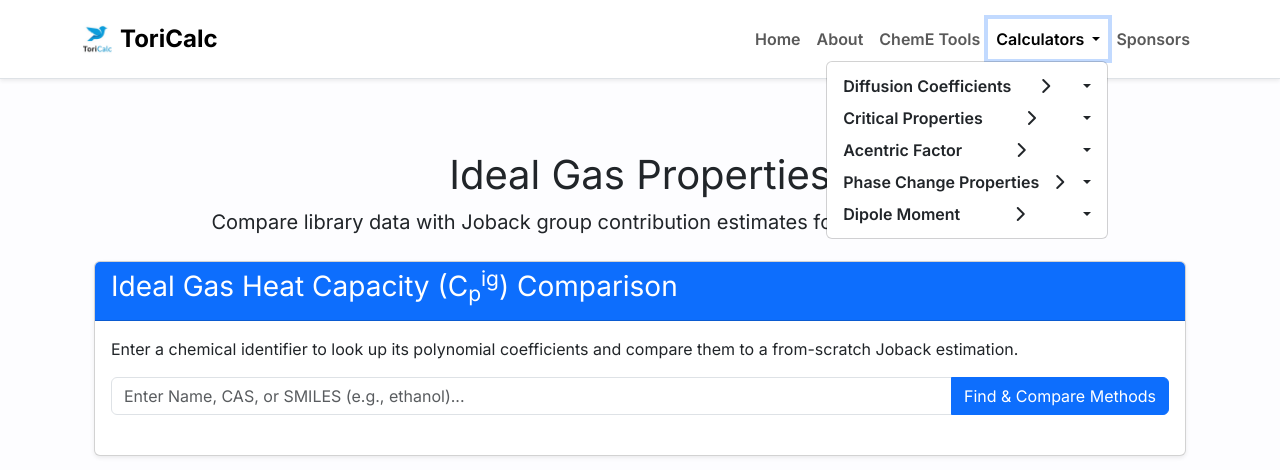
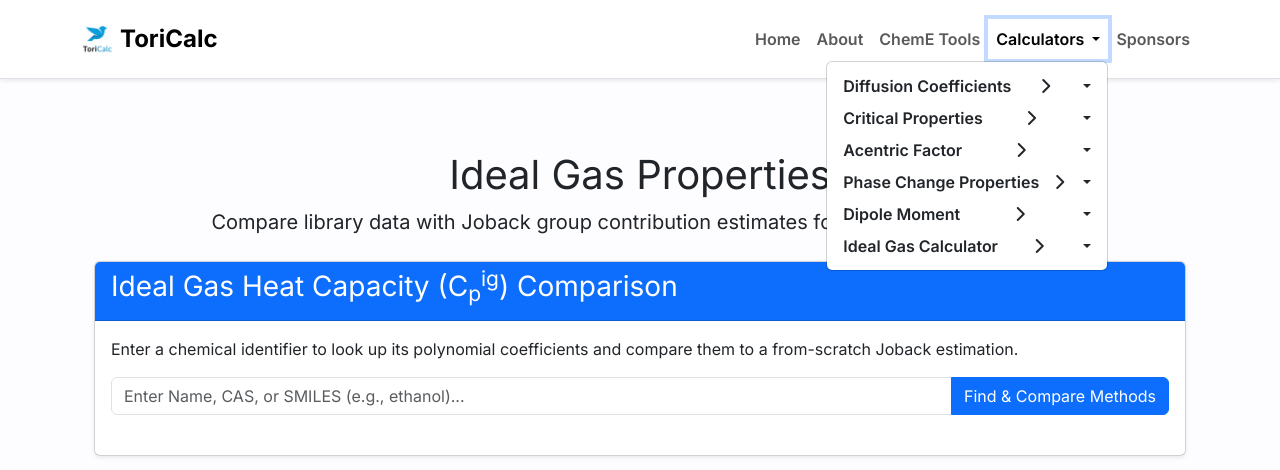
Before and after one commit to Thyco5/ToriCalc, a Flask app: page /calculators/ideal-gas-properties in a window 1280 px wide, after a click on "Calculators". Shown: the top 470 px of the page. Run offline with Flask 3, Linux system fonts and the light colour scheme; parts of the project's set-up code (start-up, migrations or seed data) failed here and were passed over; some libraries are stand-ins or nearby versions.

Commit message:
Verhis 1.3 - CP Solver Ideal Gas Work

```diff
--- a/solvers/ideal_gas_bp.py
+++ b/solvers/ideal_gas_bp.py
@@ -13,7 +13,7 @@ ideal_gas_bp = Blueprint('ideal_gas', __name__, template_folder='../templates')
 # --- Page Rendering Route ---
 @ideal_gas_bp.route('/calculators/ideal-gas-properties')
 def ideal_gas_page():
-    return render_template('ideal_gas_calculator.html')
+    return render_template('calculator_ideal_gas.html')
 
 # --- The Single, Unified API Endpoint ---
 @ideal_gas_bp.route('/api/ideal_gas/get_comparison_data', methods=['POST'])
--- a/templates/base.html
+++ b/templates/base.html
@@ -109,6 +109,14 @@
                                     <li><a class="dropdown-item" href="{{ url_for('dipole_moment.dipole_moment_page') }}">Dipole Moment (NIST)</a></li>
                                 </ul>
                             </li>
+                            <li class="calculator-submenu-item vertical-expand-item">
+                                <a class="dropdown-item dropdown-toggle vertical-expand-trigger" href="#" id="idealGasSubmenuToggle" aria-expanded="false">
+                                    Ideal Gas Calculator <i class="fas fa-chevron-right"></i>
+                                </a>
+                                <ul class="dropdown-menu-vertical-expansion" aria-labelledby="idealGasSubmenuToggle">
+                                    <li><a class="dropdown-item" href="{{ url_for('ideal_gas.ideal_gas_page') }}">Ideal Gas Properties</a></li>
+                                </ul>
+                            </li>
                         </ul>
                     </li>
                      <li class="nav-item">
```
Also changed, not shown: templates/calculator_ideal_gas.html (renamed from templates/ideal_gas_calculator.html).
